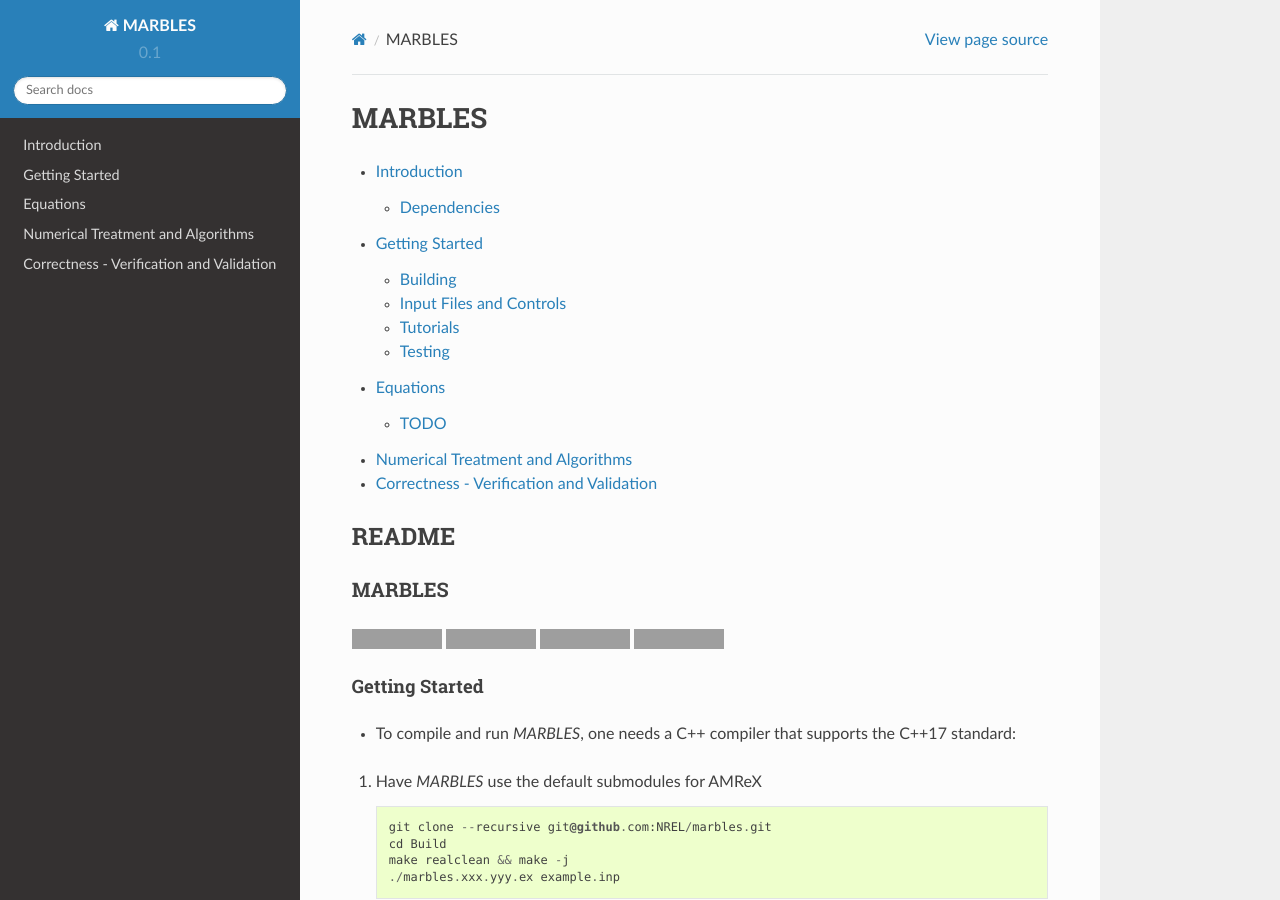
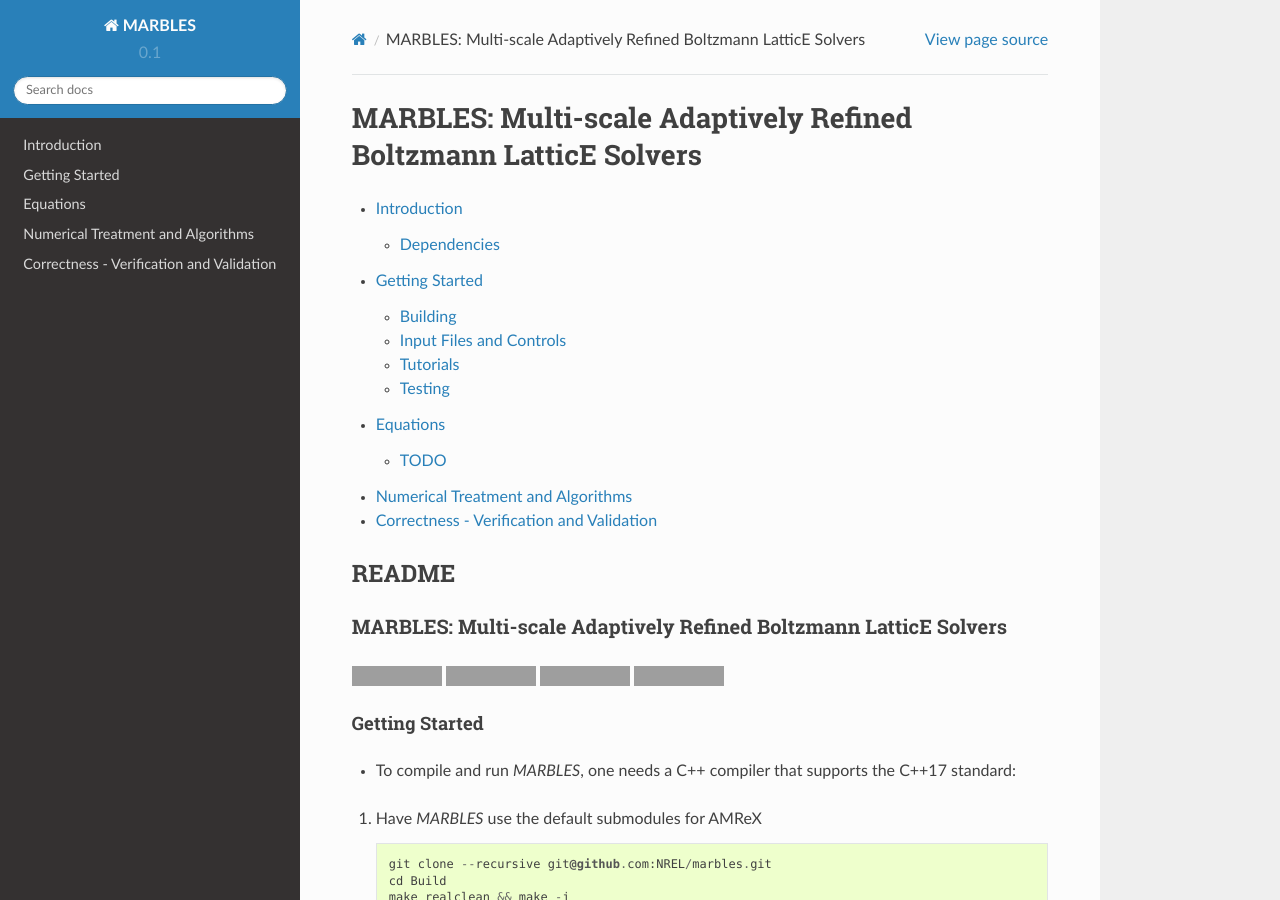
Before and after one commit to NREL/marbles, a Sphinx documentation site: the page built from Docs/sphinx/index.rst, in a window 1280 px wide and 900 px high, cut to the strip 0-900 px from the top of the window. Built offline with Sphinx 7.4.7 and the Read the Docs theme 2.0.0, drawn with Linux system fonts in a browser that asks for light colours; grey boxes are pictures that could not be loaded.

Commit message:
Adding acronym (#5)

```diff
--- a/Docs/sphinx/index.rst
+++ b/Docs/sphinx/index.rst
@@ -1,6 +1,6 @@
-=======
-MARBLES
-=======
+=================================================================
+MARBLES: Multi-scale Adaptively Refined Boltzmann LatticE Solvers
+=================================================================
 
 .. toctree::
    :maxdepth: 2
--- a/README.rst
+++ b/README.rst
@@ -1,5 +1,5 @@
-MARBLES
--------
+MARBLES: Multi-scale Adaptively Refined Boltzmann LatticE Solvers
+-----------------------------------------------------------------
 
 |Documentation Badge| |License Badge| |AMReX Badge| |C++ Badge|
 
```
